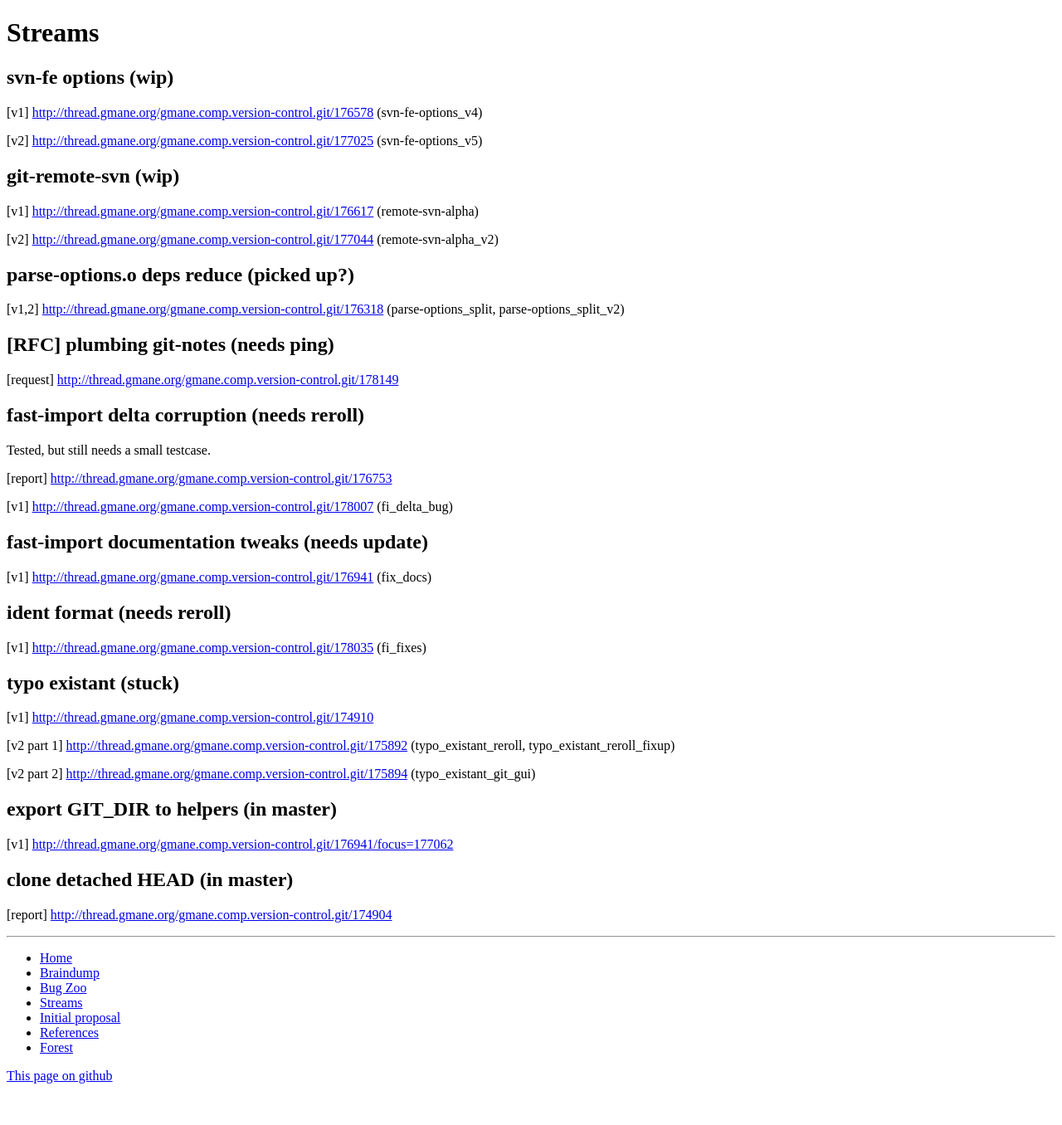
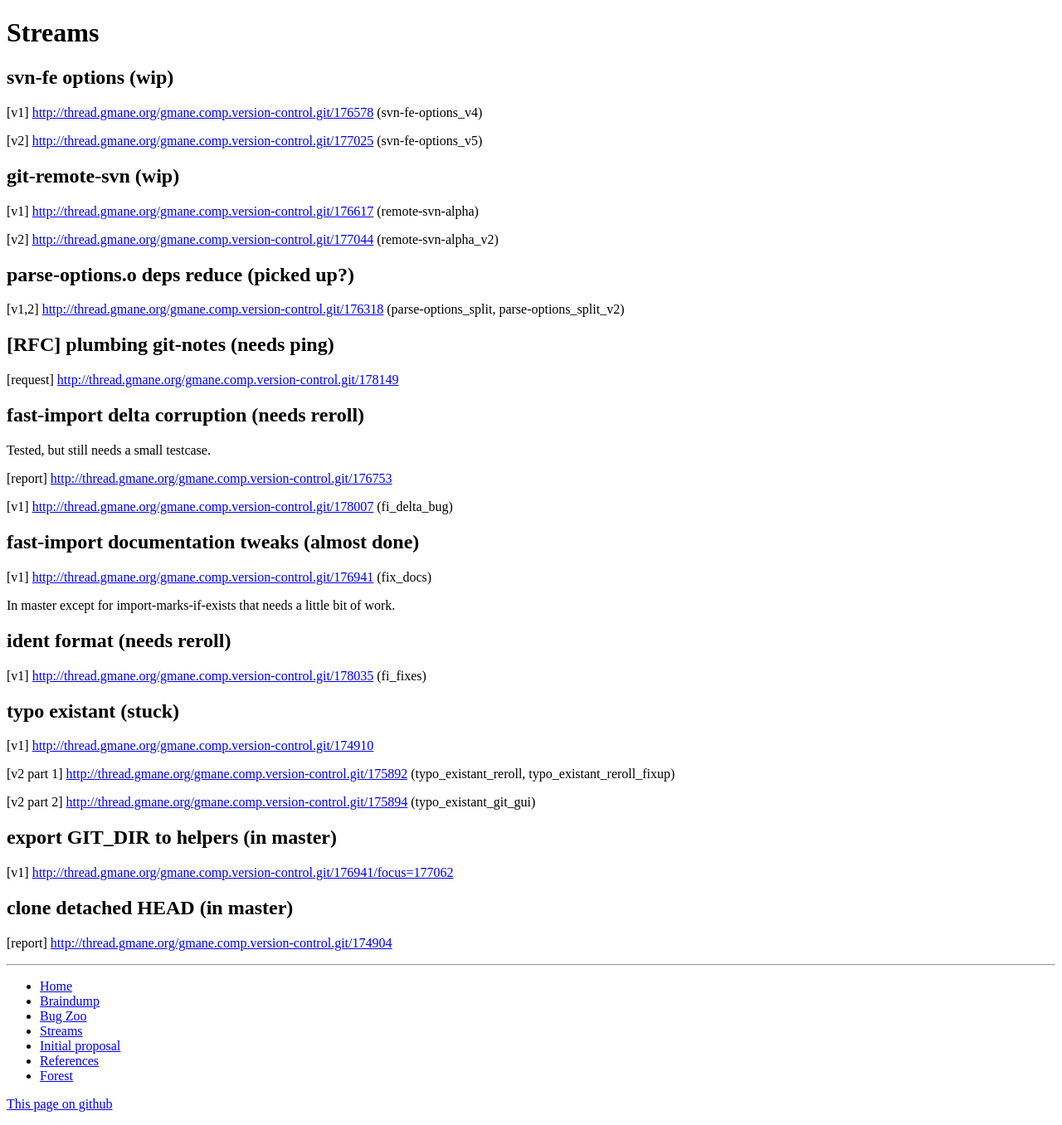
Before and after one commit to divanorama/gsoc11, a Jekyll site: the page built from streams.html, in a window 1280 px wide. Shown: the whole page at 83% size. Built offline with Jekyll 4.4.1, drawn with Linux system fonts in a browser that asks for light colours; before the commit the page ends 1322 px from its top, so only the background shows below that.

Commit message:
Note that fast-import/remote-helpers docs fixes are mostly in master now.

```diff
--- a/streams.html
+++ b/streams.html
@@ -28,9 +28,10 @@ title: Streams
 <p> [v1] <a href="http://thread.gmane.org/gmane.comp.version-control.git/178007">http://thread.gmane.org/gmane.comp.version-control.git/178007</a>
 (fi_delta_bug) </p>
 
-<h2>fast-import documentation tweaks (needs update)</h2>
+<h2>fast-import documentation tweaks (almost done)</h2>
 <p> [v1] <a href="http://thread.gmane.org/gmane.comp.version-control.git/176941">http://thread.gmane.org/gmane.comp.version-control.git/176941</a>
 (fix_docs) </p>
+<p> In master except for import-marks-if-exists that needs a little bit of work. </p>
 
 <h2>ident format (needs reroll)</h2>
 <p> [v1] <a href="http://thread.gmane.org/gmane.comp.version-control.git/178035">http://thread.gmane.org/gmane.comp.version-control.git/178035</a>
```
